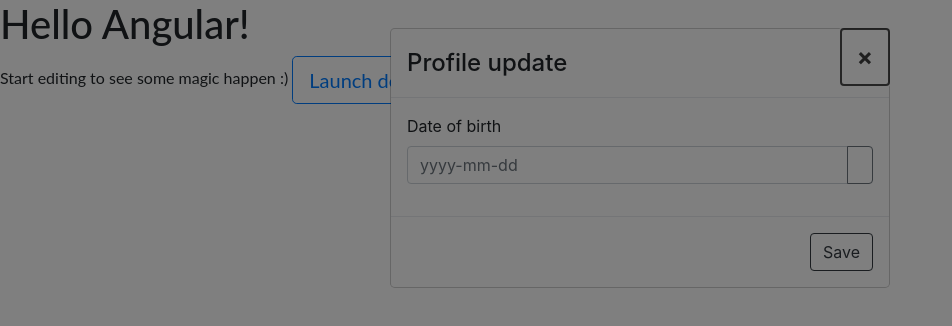
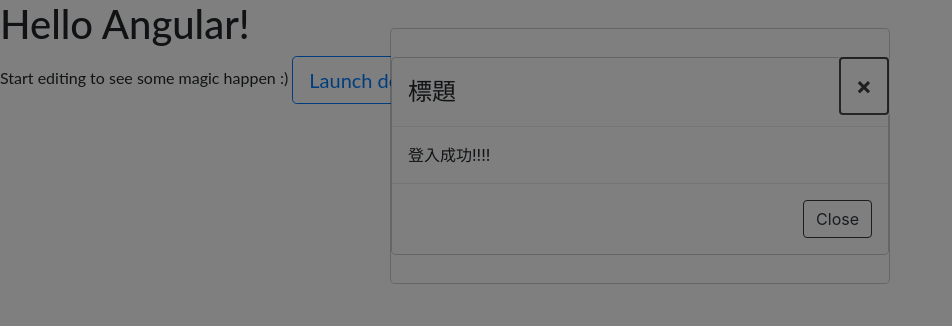
Before and after one commit to rk62pt/angular-ng-bootstrip-modal, an Angular app: page / in a window 1280 px wide. Both pictures are taken after a click on the button "Launch demo modal". Shown: the top 326 px of the page, without its empty margins (0-952 px from the left). Built offline with nearby package versions, Linux system fonts and the light colour scheme.

Commit message:
3 files modified, 7 added

```diff
--- a/src/app/app.component.html
+++ b/src/app/app.component.html
@@ -1,7 +1,7 @@
 <hello name="{{ name }}"></hello>
 <p>
   Start editing to see some magic happen :)
-  <button class="btn btn-lg btn-outline-primary" (click)="open(content)">Launch demo modal</button>
+  <button class="btn btn-lg btn-outline-primary" (click)="cusOpen()">Launch demo modal</button>
 </p>
 <ng-template #content let-modal>
   <div class="modal-header">
--- a/src/app/app.component.ts
+++ b/src/app/app.component.ts
@@ -1,5 +1,8 @@
 import { Component } from '@angular/core';
-import {NgbModal, ModalDismissReasons} from '@ng-bootstrap/ng-bootstrap';
+import {NgbModal, ModalDismissReasons, NgbActiveModal} from '@ng-bootstrap/ng-bootstrap';
+import { CusModalComponent } from './cus-modal/cus-modal.component';
+import { CusModalMsgComponent } from './cus-modal-msg/cus-modal-msg.component';
+import { CusModalService } from './cus-modal.service';
 
 @Component({
   selector: 'my-app',
@@ -9,7 +12,7 @@
 export class AppComponent  {
   name = 'Angular';
   closeResult: string;
-  constructor(private modalService: NgbModal) {}
+  constructor(private modalService: NgbModal, private cusModalService: CusModalService) {}
 
   open(content) {
     this.modalService.open(content, {ariaLabelledBy: 'modal-basic-title'}).result.then((result) => {
@@ -17,6 +20,14 @@
     }, (reason) => {
       this.closeResult = `Dismissed ${this.getDismissReason(reason)}`;
     });
+
+  }
+
+  cusOpen() {
+    this.cusModalService.showMsg("標題", "登入成功!!!!");
+    // const modalRef = this.modalService.open(CusModalMsgComponent);
+    // modalRef.componentInstance.title = 'aaa123';
+    // modalRef.componentInstance.content = '我是內容!!!!!!!!!!';
 
   }
 
--- a/src/app/app.module.ts
+++ b/src/app/app.module.ts
@@ -5,10 +5,17 @@
 import { AppComponent } from './app.component';
 import { HelloComponent } from './hello.component';
 import { NgbModule } from '@ng-bootstrap/ng-bootstrap';
+import { CusModalComponent } from './cus-modal/cus-modal.component';
+import { CusModalMsgComponent } from './cus-modal-msg/cus-modal-msg.component';
+import { CusModalService } from './cus-modal.service';
 
 @NgModule({
-  imports:      [ BrowserModule, FormsModule, NgbModule ],
-  declarations: [ AppComponent, HelloComponent ],
-  bootstrap:    [ AppComponent ]
+  imports:      [ BrowserModule, FormsModule, NgbModule.forRoot() ],
+  declarations: [ AppComponent, HelloComponent, CusModalComponent, CusModalMsgComponent ],
+  entryComponents: [
+    CusModalMsgComponent
+  ],
+  bootstrap:    [ AppComponent ],
+  providers: [CusModalService]
 })
 export class AppModule { }
--- /dev/null
+++ b/src/app/cus-modal-msg/cus-modal-msg.component.html
@@ -0,0 +1,3 @@
+<app-cus-modal [(title)]="title">
+  {{ content }}
+</app-cus-modal>
--- /dev/null
+++ b/src/app/cus-modal-msg/cus-modal-msg.component.ts
@@ -0,0 +1,19 @@
+import { Component, Input , OnInit } from '@angular/core';
+
+@Component({
+  selector: 'app-cus-modal-msg',
+  templateUrl: './cus-modal-msg.component.html',
+  styleUrls: ['./cus-modal-msg.component.css']
+})
+export class CusModalMsgComponent implements OnInit {
+
+  @Input() title = `Information`;
+
+  @Input() content = `Information`;
+
+  constructor() { }
+
+  ngOnInit() {
+  }
+
+}
--- /dev/null
+++ b/src/app/cus-modal.service.ts
@@ -0,0 +1,17 @@
+import { Injectable } from '@angular/core';
+import {NgbModal, ModalDismissReasons, NgbActiveModal} from '@ng-bootstrap/ng-bootstrap';
+import { CusModalComponent } from './cus-modal/cus-modal.component';
+import { CusModalMsgComponent } from './cus-modal-msg/cus-modal-msg.component';
+
+@Injectable()
+export class CusModalService {
+
+  constructor(private modalService: NgbModal) { }
+
+  showMsg(title: string, content: string) {
+    const modalRef = this.modalService.open(CusModalMsgComponent);
+    modalRef.componentInstance.title = title;
+    modalRef.componentInstance.content = content;
+  }
+
+}
--- /dev/null
+++ b/src/app/cus-modal/cus-modal.component.html
@@ -0,0 +1,16 @@
+<div role="document" class="modal-dialog">
+  <div class="modal-content">
+    <div class="modal-header">
+      <h4 class="modal-title">{{title}}</h4>
+      <button type="button" class="close" aria-label="Close" (click)="activeModal.dismiss('Cross click')">
+        <span aria-hidden="true">&times;</span>
+      </button>
+    </div>
+    <div class="modal-body">
+      <ng-content></ng-content>
+    </div>
+    <div class="modal-footer">
+      <button type="button" class="btn btn-outline-dark" (click)="activeModal.close('Close click')">Close</button>
+    </div>
+  </div>
+</div>
--- /dev/null
+++ b/src/app/cus-modal/cus-modal.component.ts
@@ -0,0 +1,22 @@
+import { Component, Input, OnInit } from '@angular/core';
+
+import {NgbModal, NgbActiveModal} from '@ng-bootstrap/ng-bootstrap';
+
+@Component({
+  selector: 'app-cus-modal',
+  templateUrl: './cus-modal.component.html',
+  styleUrls: ['./cus-modal.component.css']
+})
+export class CusModalComponent implements OnInit {
+
+  @Input() title = `Information`;
+
+  constructor(
+    public activeModal: NgbActiveModal
+  ) {}
+
+  ngOnInit() {
+    console.log(this.title);
+  }
+
+}
```
Also changed, not shown: src/app/cus-modal-msg/cus-modal-msg.component.css (added), src/app/cus-modal/cus-modal.component.css (added).
